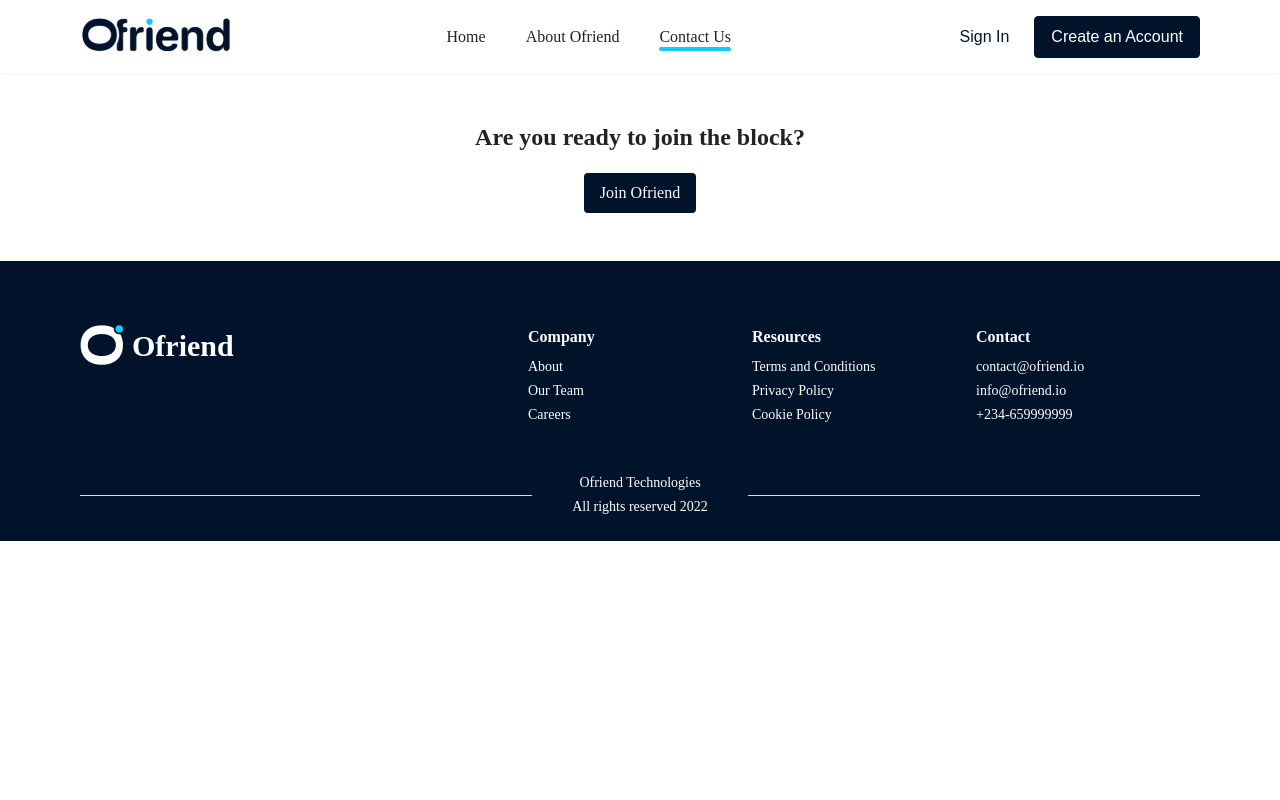
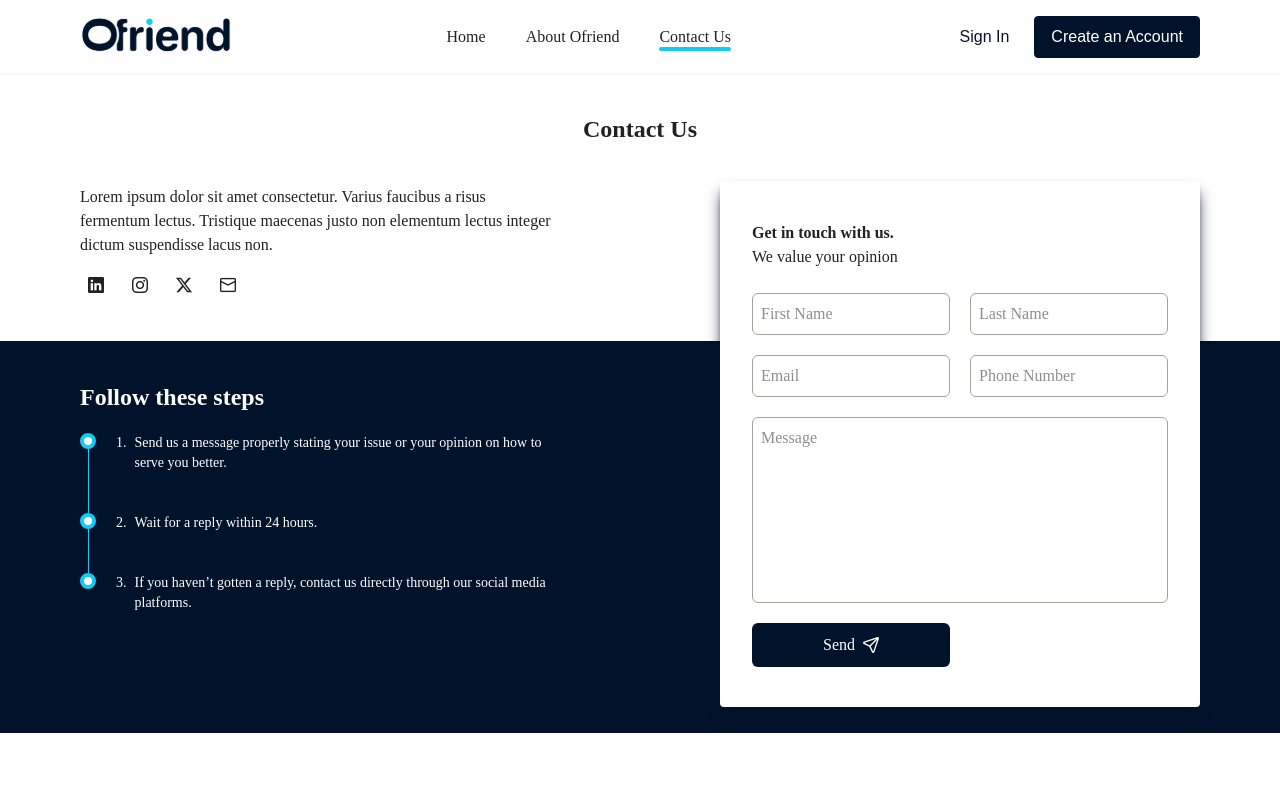
Before and after one commit to Adedero/ofriend-client, a Vue app: page /contact in a window 1280 px wide. Shown: the top 800 px of the page. Built offline with nearby package versions, Linux system fonts and the light colour scheme; a web font is replaced by a local one.

Commit message:
Contact page completed

```diff
--- /dev/null
+++ b/src/components/contact/ContactUsForm.vue
@@ -0,0 +1,35 @@
+
+<template>
+  <div class="bg-white py-10 px-8 rounded md:max-w-[30rem] lg:shadow-lg lg:shadow-primary">
+    <div>
+      <h3 class="font-bold">Get in touch with us.</h3>
+      <p class="font-light">We value your opinion</p>
+    </div>
+
+    <form class="mt-6 grid gap-5 md:grid-cols-2">
+      <input type="text" placeholder="First Name" class="contact-form">
+
+      <input type="text" placeholder="Last Name" class="contact-form">
+
+      <input type="email" placeholder="Email" class="contact-form">
+
+      <input type="text" placeholder="Phone Number" class="contact-form">
+
+      <textarea cols="30" rows="7" placeholder="Message" style="resize: none;"
+        class="md:col-span-2 contact-form"></textarea>
+
+      <button type="submit"
+        class="flex items-center justify-center gap-2 rounded-md transition-colors bg-primary hover:bg-primary-lighter text-white px-5 py-2.5">
+        <span>Send</span>
+        <span class="pi pi-send"></span>
+      </button>
+    </form>
+  </div>
+</template>
+
+<style scoped>
+input.contact-form,
+textarea.contact-form {
+  @apply outline-none border border-stone-400 rounded-md p-2 transition-colors hover:shadow focus:border-primary-lighter placeholder:text-text-light
+}
+</style>
--- a/src/components/headers/IndexHeader.vue
+++ b/src/components/headers/IndexHeader.vue
@@ -45,7 +45,7 @@
     </div>
   </header>
 
-  <Sidebar v-model:visible="visible" position="right" class="w-[80dvw] md:w-80">
+  <Sidebar v-model:visible="visible" position="right" class="w-[min(80dvw,20rem)] md:w-72">
     <template #header>
       <img src="../../assets/images/logo-dark.svg" alt="ofriend logo" class="w-28">
     </template>
--- /dev/null
+++ b/src/data/socials.js
@@ -0,0 +1,24 @@
+const socials = [
+  {
+    name: 'linkedin',
+    icon: 'pi pi-linkedin',
+    link: '#'
+  },
+  {
+    name: 'instagram',
+    icon: 'pi pi-instagram',
+    link: '#'
+  },
+  {
+    name: 'twitter',
+    icon: 'pi pi-twitter',
+    link: '#'
+  },
+  {
+    name: 'gmail',
+    icon: 'pi pi-envelope',
+    link: '#'
+  }
+]
+
+export default socials;
--- a/src/views/index/ContactView.vue
+++ b/src/views/index/ContactView.vue
@@ -1,13 +1,55 @@
-<template>
-  <div>
-
-  </div>
-</template>
-
 <script setup>
-
+import ContactUsForm from '@/components/contact/ContactUsForm.vue';
+import socials from '@/data/socials.js';
+const steps = [
+  { id: 1, detail: 'Send us a message properly stating your issue or your opinion on how to serve you better.' },
+  { id: 2, detail: 'Wait for a reply within 24 hours.' },
+  { id: 3, detail: 'If you haven’t gotten a reply, contact us directly through our social media platforms.' }
+]
 </script>
 
-<style lang="scss" scoped>
+<template>
+  <section class="py-10">
+    <h1 class="font-bold text-2xl text-center">Contact Us</h1>
 
-</style>
+    <div class="mt-10 pb-10 grid gap-10 px-5 lg:px-20 lg:gap-20 lg:grid-cols-2">
+      <div class="lg:pr-10">
+        <p class="text-center lg:text-left">
+          Lorem ipsum dolor sit amet consectetur. Varius faucibus a risus fermentum lectus. Tristique maecenas justo non
+          elementum lectus integer dictum suspendisse lacus non.
+        </p>
+
+        <div class="flex items-center justify-center gap-3 flex-wrap mt-3 lg:justify-normal">
+          <a v-for="social in socials" :key="social.name" :href="social.link">
+            <span :class="[social.icon, 'p-2 rounded hover:bg-soft-blue']"></span>
+          </a>
+        </div>
+      </div>
+    </div>
+
+    <div class="relative bg-primary py-10 px-5 grid gap-5 md:grid-cols-2 lg:pb-20 lg:px-20 lg:gap-20">
+      <div class="lg:pr-10">
+        <h1 class="font-bold text-2xl text-white">Follow these steps</h1>
+
+        <ul class="text-white text-sm mt-5">
+          <li v-for="step, index in steps" :key="step.id" class="flex gap-5">
+            <div class="flex flex-col items-center">
+              <div class="flex-shrink-0 w-4 aspect-square bg-white border-[4px] border-accent rounded-full"></div>
+              <div :class="[index === steps.length - 1 ? 'hidden': 'bg-accent w-[1px] h-full']"></div>
+            </div>
+
+            <div class="flex gap-2 pb-10">
+              <p>{{ step.id }}.</p>
+              <p>{{ step.detail }}</p>
+            </div>
+          </li>
+        </ul>
+      </div>
+
+      <div class="lg:absolute lg:right-20 lg:-top-40">
+        <ContactUsForm />
+      </div>
+    </div>
+
+  </section>
+</template>
```
